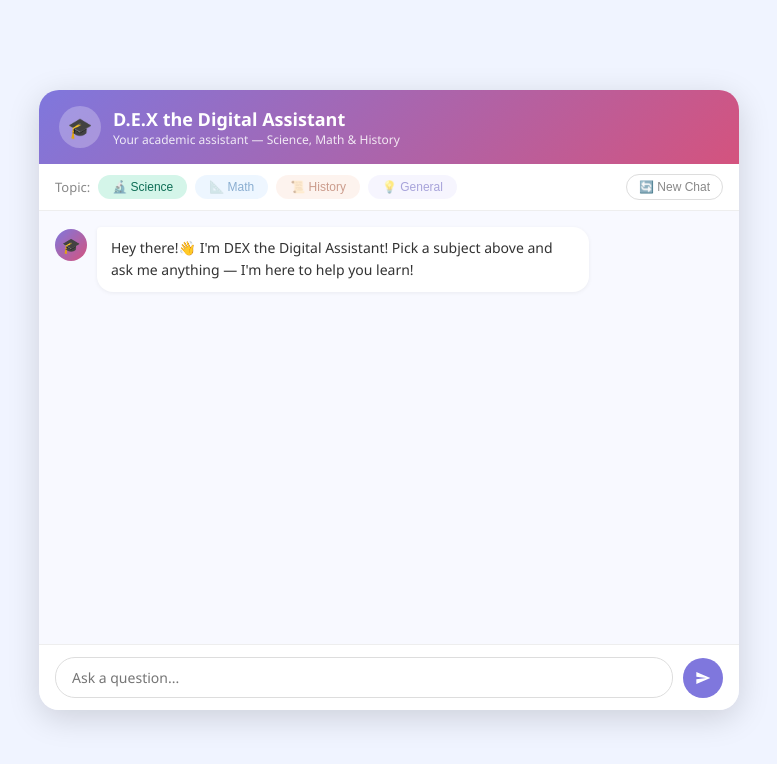
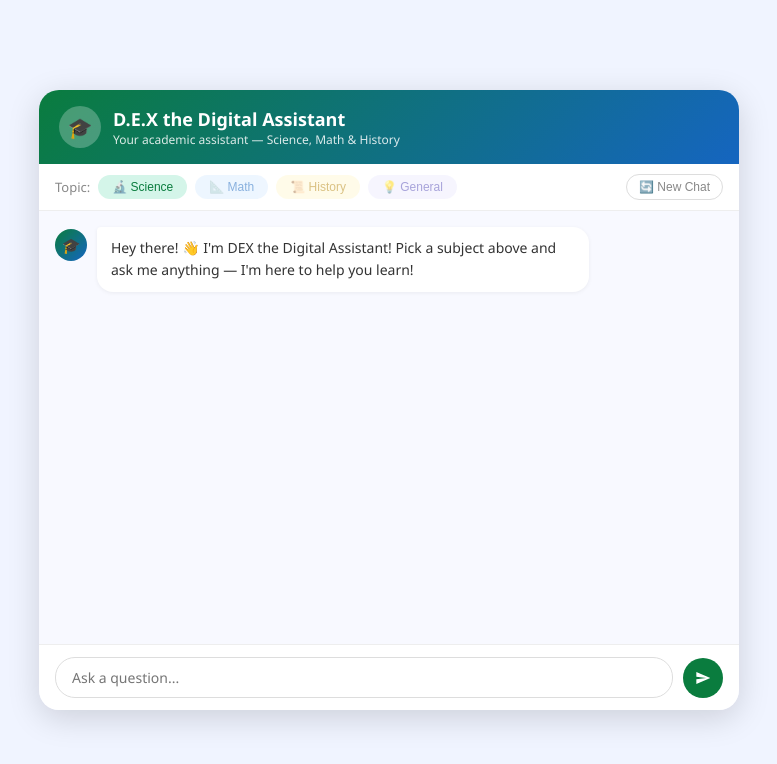
Before and after one commit to Aroon-382/DEX-the-Digital-Assistant, a Flask app: page / in a window 1280 px wide. Shown: the top 764 px of the page, without its empty margins (251-1028 px from the left). Run offline with Flask 3, Linux system fonts and the light colour scheme.

Commit message:
update colors

```diff
--- a/templates/index.html
+++ b/templates/index.html
@@ -27,7 +27,7 @@
     }
 
     #header {
-      background: linear-gradient(135deg, #7F77DD, #D4537E);
+      background: linear-gradient(135deg, #0a7c3e, #1565C0);
       padding: 16px 20px;
       display: flex;
       align-items: center;
@@ -72,9 +72,9 @@
     }
 
     .subject-btn.active { opacity: 1; }
-    .sci { background: #d4f5e9; color: #0F6E56; }
-    .math { background: #ddeeff; color: #185FA5; }
-    .hist { background: #fde8de; color: #993C1D; }
+    .sci { background: #d4f5e9; color: #0a7c3e; }
+    .math { background: #ddeeff; color: #1565C0; }
+    .hist { background: #fff8d4; color: #b8860b; }
     .gen { background: #eeedfe; color: #534AB7; }
 
     #messages {
@@ -110,8 +110,8 @@
       margin-top: 2px;
     }
 
-    .bot-avatar { background: linear-gradient(135deg, #7F77DD, #D4537E); }
-    .user-avatar { background: #AFA9EC; }
+    .bot-avatar { background: linear-gradient(135deg, #0a7c3e, #1565C0); }
+    .user-avatar { background: #F5C518; }
 
     .bubble {
       padding: 10px 14px;
@@ -128,7 +128,7 @@
     }
 
     .msg.user .bubble {
-      background: #7F77DD;
+      background: #1565C0;
       color: white;
       border-radius: 16px 4px 16px 16px;
     }
@@ -180,13 +180,13 @@
       max-height: 100px;
     }
 
-    #msg-input:focus { border-color: #7F77DD; }
+    #msg-input:focus { border-color: #0a7c3e; }
 
     #send-btn {
       width: 40px;
       height: 40px;
       border-radius: 50%;
-      background: #7F77DD;
+      background: #0a7c3e;
       border: none;
       cursor: pointer;
       display: flex;
@@ -196,7 +196,7 @@
       transition: background 0.2s;
     }
 
-    #send-btn:hover { background: #534AB7; }
+    #send-btn:hover { background: #1565C0; }
 
     #reset-btn {
       font-size: 12px;
@@ -234,7 +234,7 @@
   <div id="messages">
     <div class="msg bot">
       <div class="avatar bot-avatar">🎓</div>
-      <div class="bubble">Hey there!👋 I'm DEX the Digital Assistant! Pick a subject above and ask me anything — I'm here to help you learn!</div>
+      <div class="bubble">Hey there! 👋 I'm DEX the Digital Assistant! Pick a subject above and ask me anything — I'm here to help you learn!</div>
     </div>
   </div>
 
```
